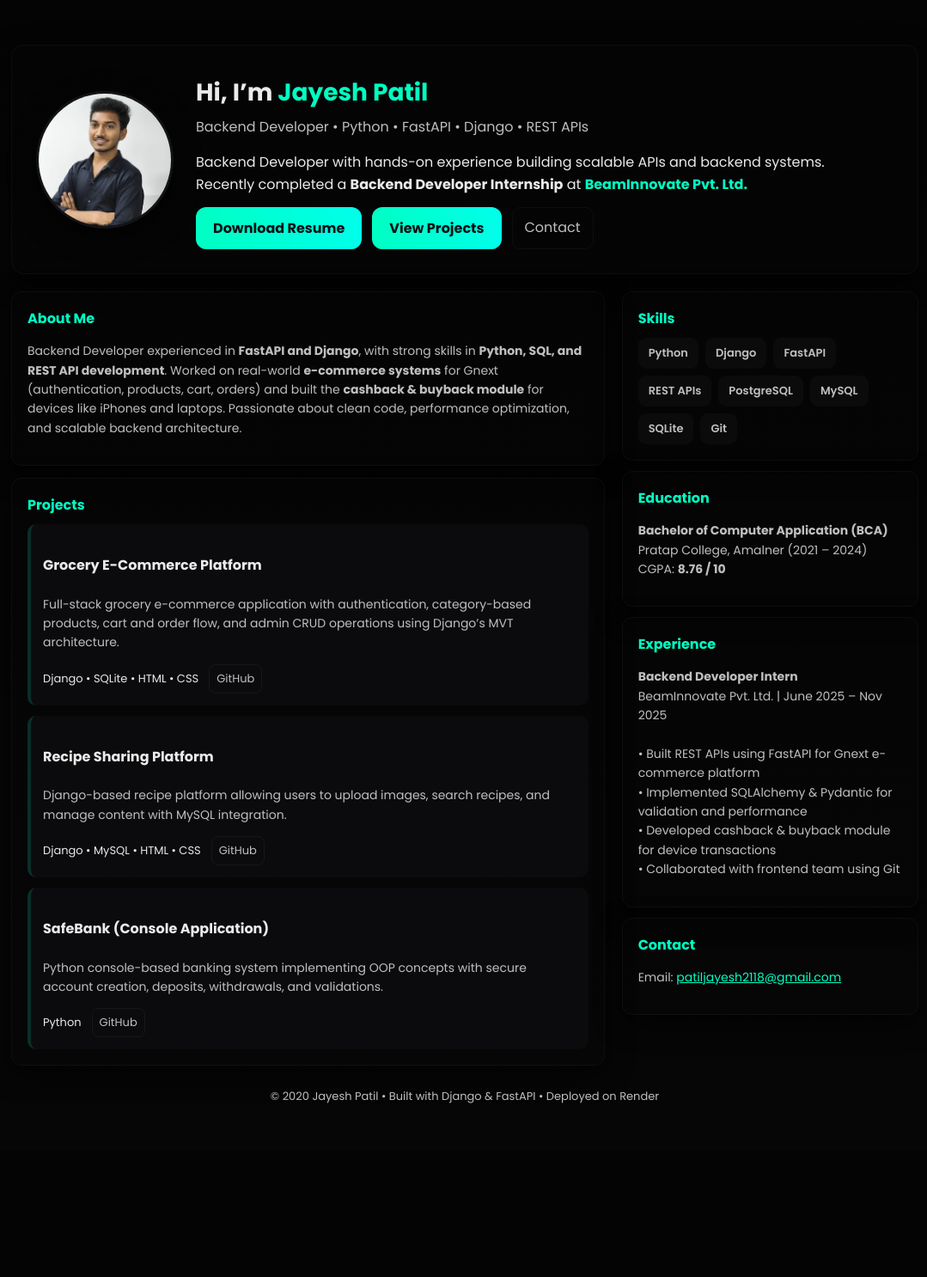
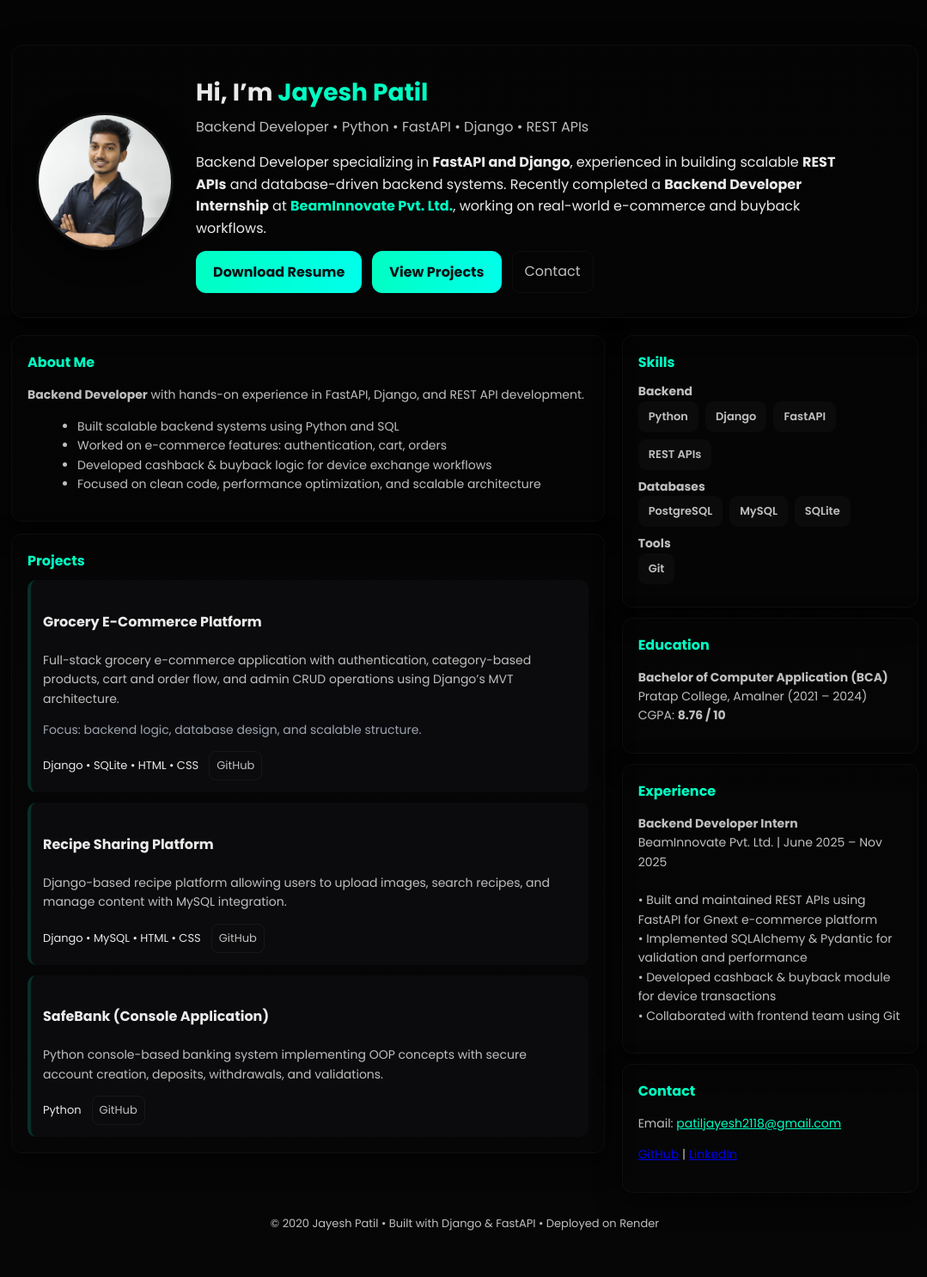
Before and after one commit to Jayeshpatil1863/portfolio, a Django app: template first/templates/home.html in a window 1280 px wide. Shown: the whole page at 86% size, without its empty margins (99-1178 px from the left). Before the commit the page ends 1284 px from the top, so only its background shows below. Run offline with Django 5.2, Linux system fonts and the light colour scheme; the template is opened without the code that fills it: most values are stand-ins (such as "Sample title", 1, 10 or a date in 2020).

Commit message:
html page changes

```diff
--- a/first/templates/home.html
+++ b/first/templates/home.html
@@ -5,6 +5,10 @@
   <meta charset="utf-8" />
   <meta name="viewport" content="width=device-width, initial-scale=1" />
   <title>Jayesh Patil — Backend Developer</title>
+
+  <!-- SEO -->
+  <meta name="description" content="Jayesh Patil - Backend Developer skilled in Python, FastAPI, Django, REST APIs and database-driven backend systems.">
+  <meta name="keywords" content="Backend Developer, Python, FastAPI, Django, REST API, SQL, PostgreSQL">
 
   <!-- Google Font -->
   <link href="https://fonts.googleapis.com/css2?family=Poppins:wght@300;400;600;700;800&display=swap" rel="stylesheet">
@@ -133,6 +137,7 @@
       display:flex;
       flex-wrap:wrap;
       gap:8px;
+      margin-bottom:8px;
     }
 
     .skill{
@@ -170,9 +175,11 @@
       <div class="sub">Backend Developer • Python • FastAPI • Django • REST APIs</div>
 
       <p class="lead">
-        Backend Developer with hands-on experience building scalable APIs and backend systems.
+        Backend Developer specializing in <strong>FastAPI and Django</strong>, experienced in building
+        scalable <strong>REST APIs</strong> and database-driven backend systems.
         Recently completed a <strong>Backend Developer Internship</strong> at
-        <strong style="color:var(--accent)">BeamInnovate Pvt. Ltd.</strong>
+        <strong style="color:var(--accent)">BeamInnovate Pvt. Ltd.</strong>, working on real-world
+        e-commerce and buyback workflows.
       </p>
 
       <div class="cta-row">
@@ -189,13 +196,17 @@
     <div>
       <div class="card">
         <div class="section-title">About Me</div>
+
         <p class="small">
-          Backend Developer experienced in <strong>FastAPI and Django</strong>, with strong skills in
-          <strong>Python, SQL, and REST API development</strong>.
-          Worked on real-world <strong>e-commerce systems</strong> for Gnext (authentication, products,
-          cart, orders) and built the <strong>cashback & buyback module</strong> for devices like iPhones
-          and laptops. Passionate about clean code, performance optimization, and scalable backend architecture.
+          <strong>Backend Developer</strong> with hands-on experience in FastAPI, Django, and REST API development.
         </p>
+
+        <ul class="small" style="margin-left:18px;">
+          <li>Built scalable backend systems using Python and SQL</li>
+          <li>Worked on e-commerce features: authentication, cart, orders</li>
+          <li>Developed cashback & buyback logic for device exchange workflows</li>
+          <li>Focused on clean code, performance optimization, and scalable architecture</li>
+        </ul>
       </div>
 
       <div class="card" id="projects" style="margin-top:14px;">
@@ -208,6 +219,9 @@
             <p class="small">
               Full-stack grocery e-commerce application with authentication, category-based products,
               cart and order flow, and admin CRUD operations using Django’s MVT architecture.
+            </p>
+            <p class="small" style="color:#9ca3af;">
+              Focus: backend logic, database design, and scalable structure.
             </p>
             <div class="meta">
               <span>Django • SQLite • HTML • CSS</span>
@@ -248,14 +262,24 @@
 
       <div class="card">
         <div class="section-title">Skills</div>
+
+        <div class="small"><strong>Backend</strong></div>
         <div class="skills">
           <div class="skill">Python</div>
           <div class="skill">Django</div>
           <div class="skill">FastAPI</div>
           <div class="skill">REST APIs</div>
+        </div>
+
+        <div class="small"><strong>Databases</strong></div>
+        <div class="skills">
           <div class="skill">PostgreSQL</div>
           <div class="skill">MySQL</div>
           <div class="skill">SQLite</div>
+        </div>
+
+        <div class="small"><strong>Tools</strong></div>
+        <div class="skills">
           <div class="skill">Git</div>
         </div>
       </div>
@@ -274,7 +298,7 @@
         <p class="small">
           <strong>Backend Developer Intern</strong><br>
           BeamInnovate Pvt. Ltd. | June 2025 – Nov 2025<br><br>
-          • Built REST APIs using FastAPI for Gnext e-commerce platform<br>
+          • Built and maintained REST APIs using FastAPI for Gnext e-commerce platform<br>
           • Implemented SQLAlchemy & Pydantic for validation and performance<br>
           • Developed cashback & buyback module for device transactions<br>
           • Collaborated with frontend team using Git
@@ -289,6 +313,10 @@
             patiljayesh2118@gmail.com
           </a>
         </p>
+        <p class="small">
+          <a href="https://github.com/Jayeshpatil1863" target="_blank">GitHub</a> |
+          <a href="https://www.linkedin.com/in/jayeshpatil02" target="_blank">LinkedIn</a>
+        </p>
       </div>
 
     </aside>
```
